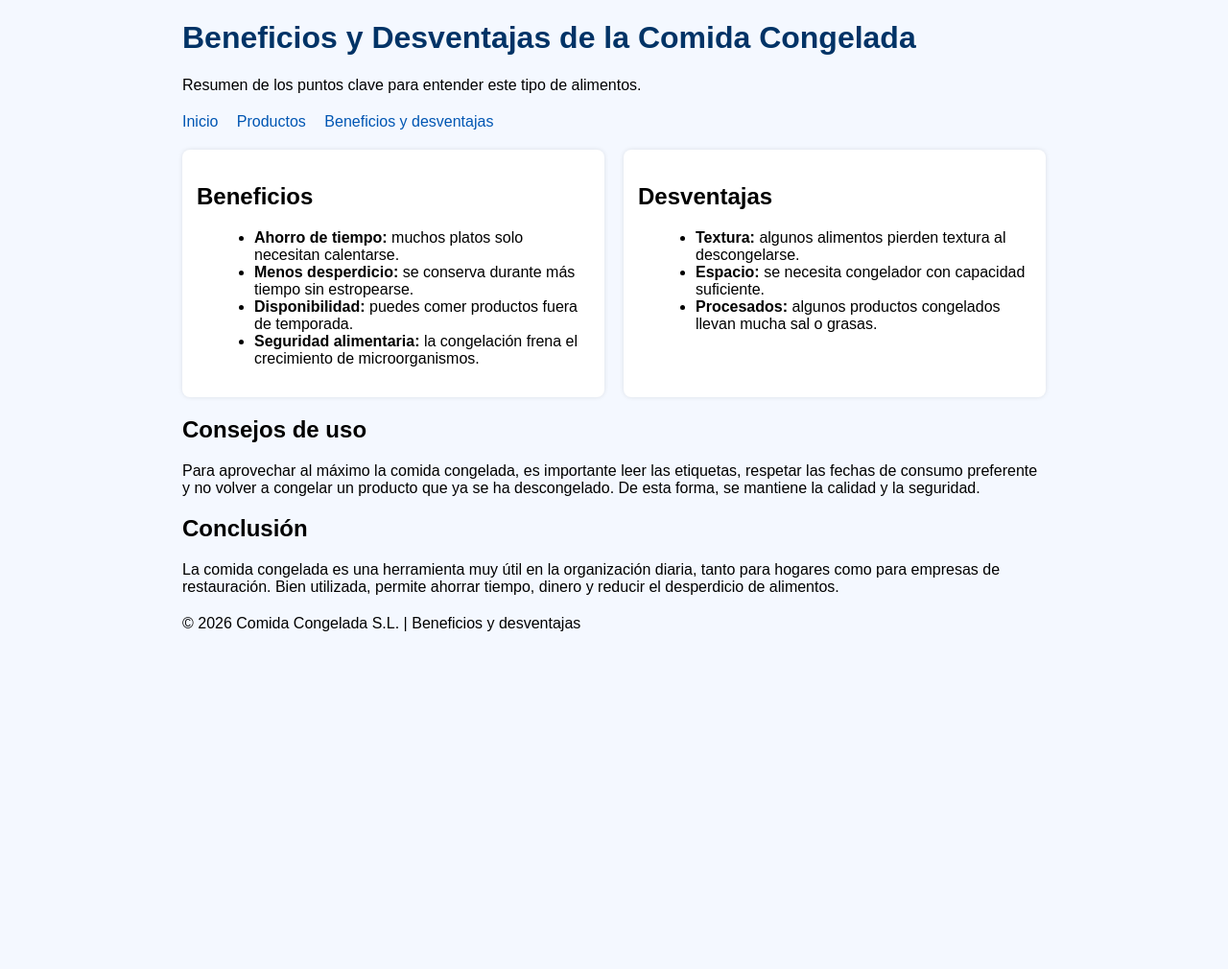
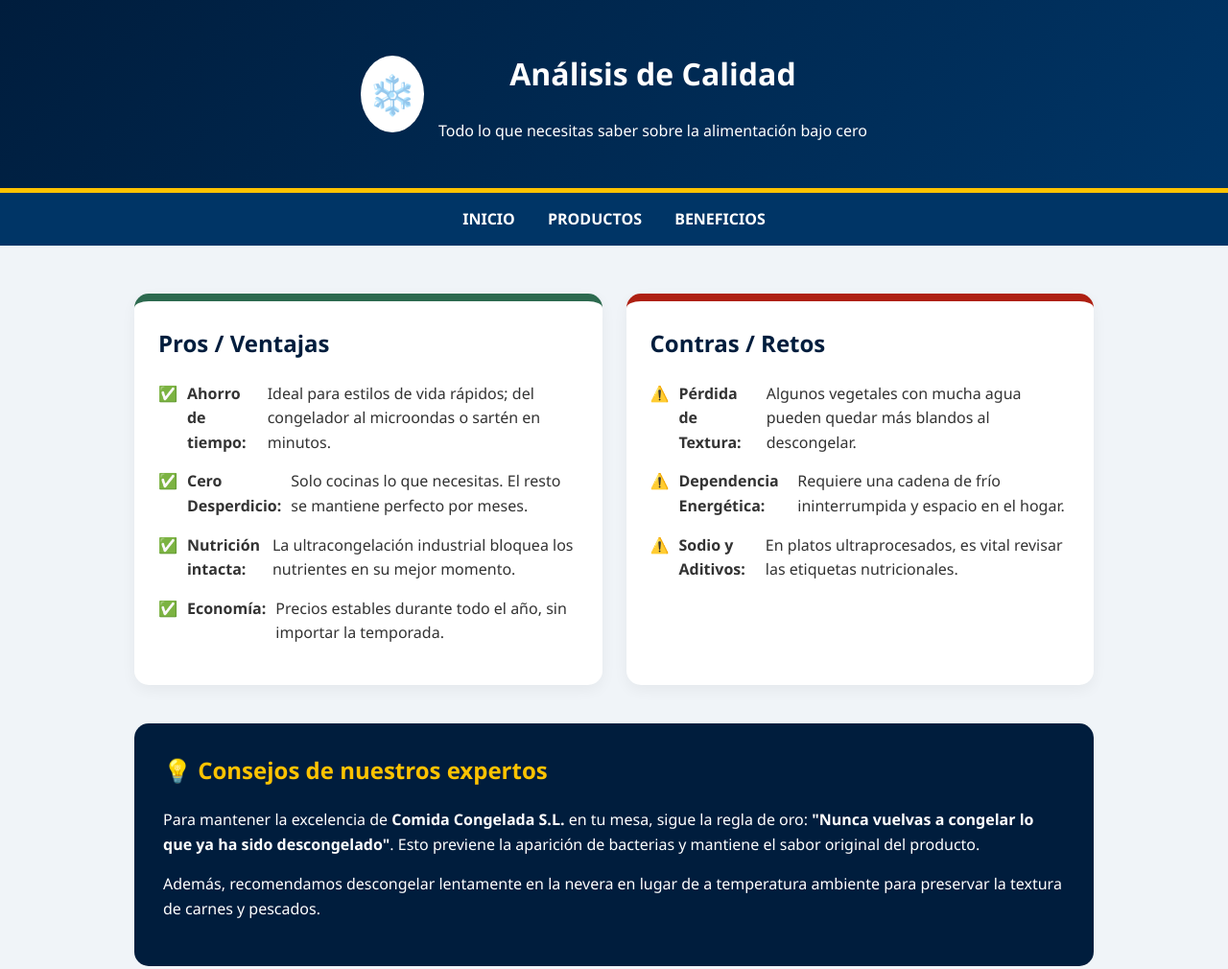
Before and after one commit to Elparrita18/comidacongelada.github.io, a plain HTML site: page beneficios.html in a window 1280 px wide. Shown: the top 1010 px of the page at 96% size. Before the commit the page ends 800 px from the top, so only its background shows below. Drawn offline with Linux system fonts and the light colour scheme.

Commit message:
Update beneficios.html

```diff
--- a/beneficios.html
+++ b/beneficios.html
@@ -2,76 +2,182 @@
 <html lang="es">
 <head>
     <meta charset="UTF-8">
-    <title>Beneficios y Desventajas - Comida Congelada</title>
+    <meta name="viewport" content="width=device-width, initial-scale=1.0">
+    <title>Beneficios y Desventajas - Comida Congelada S.L.</title>
     <style>
-        body { font-family: Arial, sans-serif; margin: 20px; background: #f4f8ff; }
-        header, nav, main, footer { margin-bottom: 20px; }
-        nav a { margin-right: 15px; text-decoration: none; color: #0056b3; }
-        nav a:hover { text-decoration: underline; }
-        h1 { color: #003366; }
-        .contenedor { max-width: 900px; margin: auto; }
-        ul { margin-left: 20px; }
-        .col2 { display: grid; grid-template-columns: repeat(auto-fit, minmax(280px, 1fr)); gap: 20px; }
-        .box { background: white; padding: 15px; border-radius: 8px; box-shadow: 0 0 5px rgba(0,0,0,0.1); }
+        /* --- VARIABLES DE COLOR CORPORATIVAS --- */
+        :root {
+            --azul-oscuro: #001d3d;
+            --azul-brillante: #003566;
+            --dorado: #ffc300;
+            --celeste: #00a8e8;
+            --verde-exito: #2d6a4f;
+            --rojo-aviso: #ae2012;
+            --blanco: #ffffff;
+            --gris-claro: #f0f4f8;
+        }
+
+        body {
+            font-family: 'Segoe UI', Tahoma, Geneva, Verdana, sans-serif;
+            margin: 0;
+            background: var(--gris-claro);
+            color: #333;
+            line-height: 1.6;
+        }
+
+        /* --- HEADER --- */
+        header {
+            background: linear-gradient(135deg, var(--azul-oscuro), var(--azul-brillante));
+            color: white;
+            padding: 30px 20px;
+            text-align: center;
+            border-bottom: 5px solid var(--dorado);
+        }
+
+        .logo-container {
+            display: flex;
+            align-items: center;
+            justify-content: center;
+            gap: 15px;
+        }
+
+        .logo-icono {
+            font-size: 40px;
+            background: var(--blanco);
+            padding: 8px;
+            border-radius: 50%;
+        }
+
+        /* --- NAVEGACIÓN --- */
+        nav {
+            background: var(--azul-brillante);
+            padding: 15px;
+            text-align: center;
+            position: sticky;
+            top: 0;
+            z-index: 1000;
+        }
+        nav a {
+            margin: 0 15px;
+            text-decoration: none;
+            color: white;
+            font-weight: bold;
+            text-transform: uppercase;
+            transition: 0.3s;
+        }
+        nav a:hover { color: var(--dorado); }
+
+        /* --- CONTENEDOR --- */
+        .contenedor { max-width: 1000px; margin: auto; padding: 20px; }
+
+        /* --- SECCIÓN COMPARATIVA --- */
+        .col2 {
+            display: grid;
+            grid-template-columns: repeat(auto-fit, minmax(300px, 1fr));
+            gap: 25px;
+            margin: 30px 0;
+        }
+
+        .box {
+            background: white;
+            padding: 25px;
+            border-radius: 15px;
+            box-shadow: 0 5px 15px rgba(0,0,0,0.05);
+            transition: 0.3s;
+        }
+
+        .box:hover { transform: translateY(-5px); }
+
+        .beneficios-box { border-top: 8px solid var(--verde-exito); }
+        .desventajas-box { border-top: 8px solid var(--rojo-aviso); }
+
+        h2 { color: var(--azul-oscuro); margin-top: 0; }
+        ul { list-style: none; padding: 0; }
+        li { margin-bottom: 15px; display: flex; align-items: flex-start; gap: 10px; }
+
+        /* Iconos de check y alerta */
+        .check::before { content: "✅"; }
+        .alert::before { content: "⚠️"; }
+
+        /* --- CONSEJOS Y CONCLUSIÓN --- */
+        .info-extra {
+            background: var(--azul-oscuro);
+            color: white;
+            padding: 30px;
+            border-radius: 15px;
+            margin-top: 40px;
+        }
+
+        .info-extra h2 { color: var(--dorado); border: none; }
+
+        footer {
+            background: var(--azul-oscuro);
+            color: white;
+            text-align: center;
+            padding: 30px;
+            margin-top: 50px;
+        }
     </style>
 </head>
 <body>
-<div class="contenedor">
+
 <header>
-        <h1>Beneficios y Desventajas de la Comida Congelada</h1>
-        <p>Resumen de los puntos clave para entender este tipo de alimentos.</p>
+    <div class="logo-container">
+        <span class="logo-icono">❄️</span>
+        <div>
+            <h1>Análisis de Calidad</h1>
+            <p>Todo lo que necesitas saber sobre la alimentación bajo cero</p>
+        </div>
+    </div>
 </header>
 
 <nav>
     <a href="index.html">Inicio</a>
     <a href="productos.html">Productos</a>
-        <a href="beneficios.html">Beneficios y desventajas</a>
+    <a href="beneficios.html">Beneficios</a>
 </nav>
 
+<div class="contenedor">
     <main>
         <section class="col2">
-            <div class="box">
-                <h2>Beneficios</h2>
+            <div class="box beneficios-box">
+                <h2>Pros / Ventajas</h2>
                 <ul>
-                    <li><strong>Ahorro de tiempo:</strong> muchos platos solo necesitan calentarse.</li>
-                    <li><strong>Menos desperdicio:</strong> se conserva durante más tiempo sin estropearse.</li>
-                    <li><strong>Disponibilidad:</strong> puedes comer productos fuera de temporada.</li>
-                    <li><strong>Seguridad alimentaria:</strong> la congelación frena el crecimiento de microorganismos.</li>
+                    <li class="check"><strong>Ahorro de tiempo:</strong> Ideal para estilos de vida rápidos; del congelador al microondas o sartén en minutos.</li>
+                    <li class="check"><strong>Cero Desperdicio:</strong> Solo cocinas lo que necesitas. El resto se mantiene perfecto por meses.</li>
+                    <li class="check"><strong>Nutrición intacta:</strong> La ultracongelación industrial bloquea los nutrientes en su mejor momento.</li>
+                    <li class="check"><strong>Economía:</strong> Precios estables durante todo el año, sin importar la temporada.</li>
                 </ul>
             </div>
 
-            <div class="box">
-                <h2>Desventajas</h2>
+            <div class="box desventajas-box">
+                <h2>Contras / Retos</h2>
                 <ul>
-                    <li><strong>Textura:</strong> algunos alimentos pierden textura al descongelarse.</li>
-                    <li><strong>Espacio:</strong> se necesita congelador con capacidad suficiente.</li>
-                    <li><strong>Procesados:</strong> algunos productos congelados llevan mucha sal o grasas.</li>
+                    <li class="alert"><strong>Pérdida de Textura:</strong> Algunos vegetales con mucha agua pueden quedar más blandos al descongelar.</li>
+                    <li class="alert"><strong>Dependencia Energética:</strong> Requiere una cadena de frío ininterrumpida y espacio en el hogar.</li>
+                    <li class="alert"><strong>Sodio y Aditivos:</strong> En platos ultraprocesados, es vital revisar las etiquetas nutricionales.</li>
                 </ul>
             </div>
         </section>
 
-        <section>
-            <h2>Consejos de uso</h2>
+        <section class="info-extra">
+            <h2>💡 Consejos de nuestros expertos</h2>
             <p>
-                Para aprovechar al máximo la comida congelada, es importante leer las etiquetas,
-                respetar las fechas de consumo preferente y no volver a congelar un producto
-                que ya se ha descongelado. De esta forma, se mantiene la calidad y la seguridad.
+                Para mantener la excelencia de <strong>Comida Congelada S.L.</strong> en tu mesa, sigue la regla de oro:
+                <strong>"Nunca vuelvas a congelar lo que ya ha sido descongelado"</strong>.
+                Esto previene la aparición de bacterias y mantiene el sabor original del producto.
             </p>
-        </section>
-
-        <section>
-            <h2>Conclusión</h2>
             <p>
-                La comida congelada es una herramienta muy útil en la organización diaria, tanto
-                para hogares como para empresas de restauración. Bien utilizada, permite ahorrar
-                tiempo, dinero y reducir el desperdicio de alimentos.
+                Además, recomendamos descongelar lentamente en la nevera en lugar de a temperatura ambiente para preservar la textura de carnes y pescados.
             </p>
         </section>
     </main>
 
     <footer>
-        <p>&copy; 2026 Comida Congelada S.L. | Beneficios y desventajas</p>
+        <p>&copy; 2026 Comida Congelada S.L. | Expertos en Tecnología de Conservación</p>
+        <p><small>Comprometidos con la seguridad alimentaria y el sabor.</small></p>
     </footer>
 </div>
+
 </body>
 </html>
```
Lines whose indentation alone changed are shown as unchanged.
